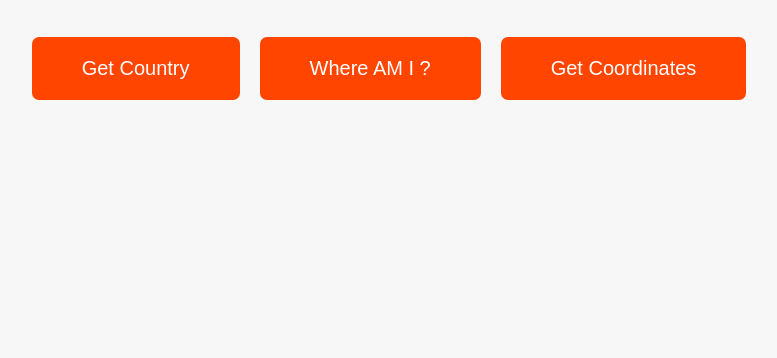
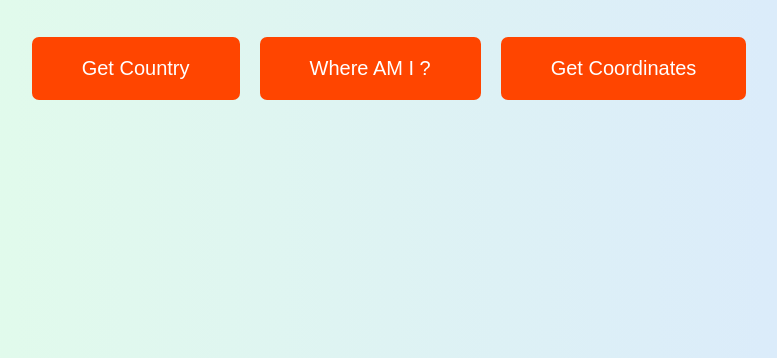
Before and after one commit to AhmadYousif89/geo-location, a website built with Vite: page index.html in a window 1280 px wide. Shown: the part 442-800 px from the top of the page, without its empty margins (251-1028 px from the left). Built offline with nearby package versions, Linux system fonts and the light colour scheme.

Commit message:
first commit

```diff
--- a/style.css
+++ b/style.css
@@ -18,6 +18,7 @@ body {
 	display: flex;
 	align-items: center;
 	justify-content: center;
+	background: linear-gradient(90deg, #e3ffe7 0%, #d9e7ff 100%);
 }
 
 p {
```
Also changed, not shown: 1 other file.
